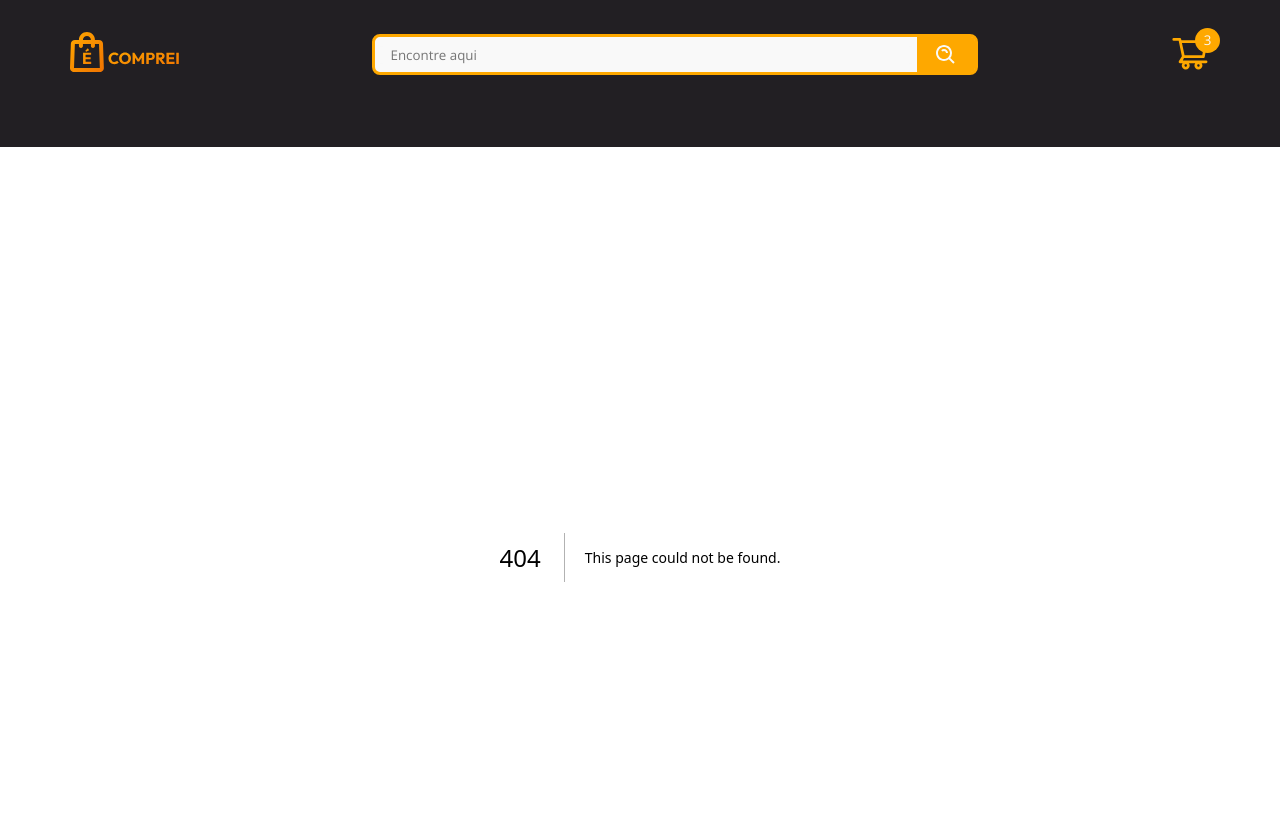
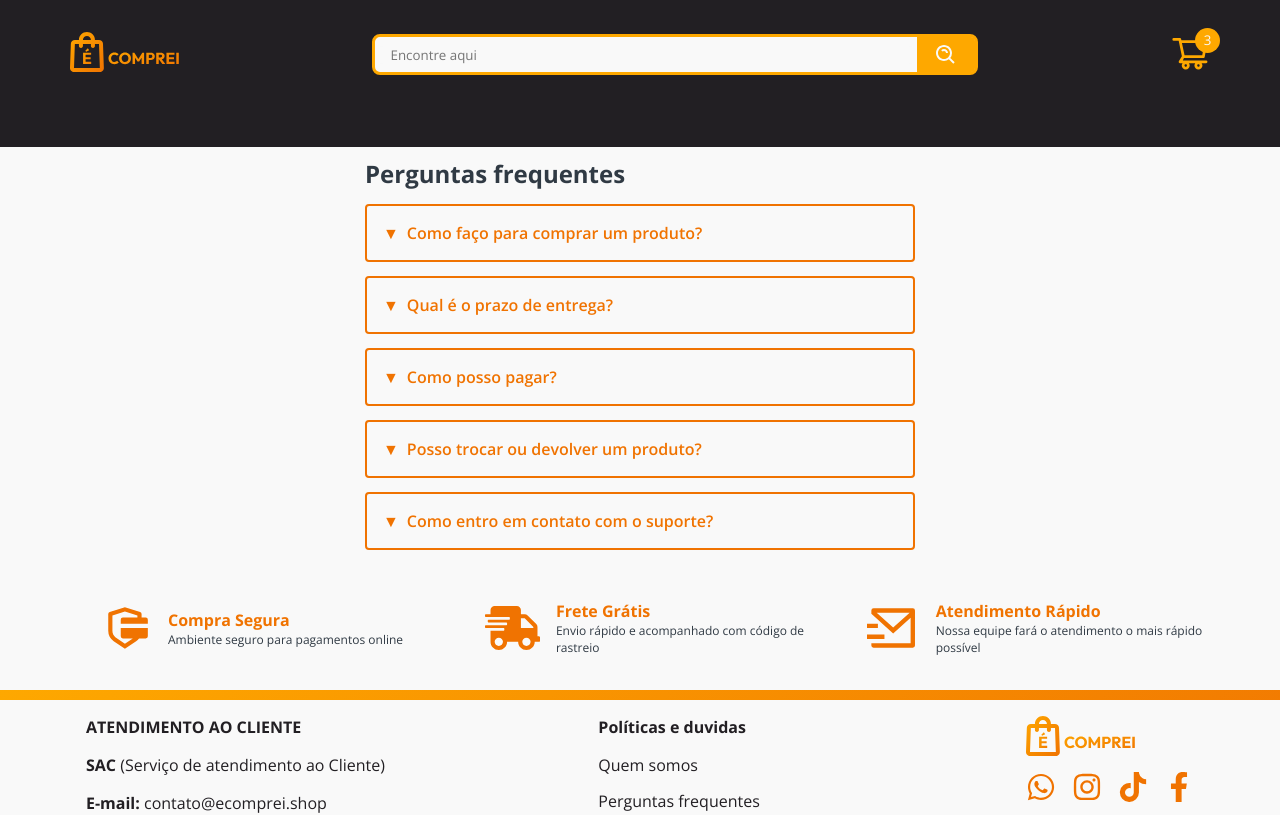
Before and after one commit to jeffersontk/ecomprei-front, a Next.js app: page /faq in a window 1280 px wide. Before the commit this address had no page. Shown: the top 815 px of the page. Built offline with nearby package versions, Linux system fonts and the light colour scheme.

Commit message:
pagina de faq

```diff
--- a/src/components/Footer/Footer.ts
+++ b/src/components/Footer/Footer.ts
@@ -23,13 +23,13 @@ export const Section = styled('section', {
         display: 'flex',
         flexDirection: 'row',
         justifyContent: 'space-between',
+        alignItems: 'flex-start'
       }
     }
   }
 })
 
 export const Sac = styled('div', {
-  marginTop: '1rem',
   maxWidth: '650px',
   display: 'flex',
   flexDirection: 'column',
--- a/src/components/Footer/index.tsx
+++ b/src/components/Footer/index.tsx
@@ -28,9 +28,6 @@ const Footer: React.FC = () => {
             </li>
             <li>
               <Link href="/faq">Perguntas frequentes</Link>
-            </li>
-            <li>
-              <Link href="#">Informações de entrega</Link>
             </li>
             <li>
               <Link href="#">Termos de uso e privacidade</Link>
--- a/src/pages/_app.tsx
+++ b/src/pages/_app.tsx
@@ -25,21 +25,21 @@ export default function App({ Component, pageProps, router }: AppProps) {
 
         <InformativeContainer render={{"@initial": 'mobile', "@bp2": "desktop"}}>
           <div className='informative'>
-            <RiSecurePaymentFill  size={75}/>
+            <RiSecurePaymentFill  size={50}/>
             <div className='informativeText'>
               <strong>Compra Segura</strong>
               <span>Ambiente seguro para pagamentos online</span>
             </div>
           </div>
           <div className='informative'>
-            <FaShippingFast  size={75}/>
+            <FaShippingFast  size={60}/>
             <div className='informativeText'>
               <strong>Frete Grátis</strong>
               <span>Envio rápido e acompanhado com código de rastreio</span>
             </div>
           </div>
           <div className='informative'>
-            <RiMailSendLine  size={75}/>
+            <RiMailSendLine  size={60}/>
             <div className='informativeText'>
               <strong>Atendimento Rápido</strong>
               <span>Nossa equipe fará o atendimento o mais rápido possível</span>
--- /dev/null
+++ b/src/pages/faq.tsx
@@ -0,0 +1,50 @@
+import React from 'react';
+import { FaqSection } from '../styles/pages/Faq';
+
+export default function Faq(){
+  return (
+    <FaqSection>
+      <h1>Perguntas frequentes</h1>
+
+      <details>
+        <summary>
+          Como faço para comprar um produto?
+        </summary>
+        <p>   Você pode navegar pelo nosso site, escolher o produto desejado e adicioná-lo ao carrinho de compras. Em seguida, siga as instruções para finalizar a compra.</p>
+      </details>
+
+        <details>
+          <summary>
+          Qual é o prazo de entrega?
+          </summary>
+          <p>
+           O prazo de entrega varia de acordo com a sua localização e o produto escolhido. As informações de prazo de entrega estão disponíveis na página de detalhes do produto.
+          </p>
+        </details>
+        <details>
+          <summary>
+            Como posso pagar?
+          </summary>
+          <p>
+             Aceitamos pagamentos via cartão de crédito, boleto bancário e transferência bancária.
+          </p>
+        </details>
+        <details>
+          <summary>
+            Posso trocar ou devolver um produto?
+          </summary>
+          <p>
+             Sim, você pode trocar ou devolver um produto desde que ele esteja em perfeitas condições e dentro do prazo estipulado em nossa política de trocas e devoluções.
+          </p>
+        </details>
+        <details>
+          <summary>
+          Como entro em contato com o suporte?
+          </summary>
+          <p>
+             Você pode entrar em contato conosco enviando um e-mail para o nosso endereço de e-mail de suporte. Também oferecemos suporte por telefone durante horário comercial.
+          </p>
+        </details>
+    </FaqSection>
+  );
+}
--- a/src/pages/sobre.tsx
+++ b/src/pages/sobre.tsx
@@ -10,7 +10,7 @@ export default function Sobre(){
         <h4><strong>Nosso Negócio</strong></h4>
         <p>O “É comprei” é uma loja online que visa buscar produtos importados que são tendencias no Brasil por um melhor preço! </p>
         <h4><strong>Nossa Missão</strong></h4>
-        <p>Contribuir para que bens, até então, acessíveis a uma parcela do público nacional pudesse chegar a todos os brasileiros. Não se trata apenas de consumo, mas da transformação de vidas por meio do acesso a esses produtos.</p>
+        <p>Contribuir para que bens, até então, acessíveis a uma parcela do público nacional pudesse chegar a todos os brasileiros. Não se trata apenas de consumo, mas da transformação de vidas por meio do acesso a esses produtos. </p>
         <h4><strong>Nossos Valores</strong></h4>
         <p>Inclusão, transparência, acessibilidade e qualidade.</p>
       </AboutContent>
--- /dev/null
+++ b/src/styles/pages/Faq.ts
@@ -0,0 +1,47 @@
+import { styled } from '..';
+export const FaqSection = styled('section', {
+  maxWidth: '550px',
+  width: '90%',
+  display: 'flex',
+  flexDirection: 'column',
+  gap: '0.875rem',
+  marginBottom: '1rem',
+
+
+  h1: {
+    color: '$graphite'
+  },
+  details:{
+    outline: 'none',
+    borderColor: '$orange500',
+    borderStyle: 'solid',
+    borderWidth: '2px',
+    padding: '1rem',
+    borderRadius: '4px',
+
+    summary: {
+      listStyle: 'none',
+      fontWeight: 600,
+      color: '$orange500',
+      cursor: 'pointer'
+    },
+    p:{
+      marginTop: '1rem',
+      color: '$graphite'
+    }
+  },
+
+  'details summary::before': {
+    content: "▼",
+    paddingRight: '0.5em',
+    color: '$orange500'
+    /* you can style it however you want, use background-image for example */
+  },
+
+  /* By using [open] we can define different styles when the disclosure widget is open */
+  'details[open] summary::before': {
+    content: "▲",
+    paddingRight: '0.5em',
+    color: '$orange500'
+  }
+})
--- a/src/styles/pages/about.ts
+++ b/src/styles/pages/about.ts
@@ -5,4 +5,5 @@ export const AboutContent = styled('div', {
   flexDirection: 'column',
   gap: '0.875rem',
   marginBottom: '1rem',
+  marginLeft: '1rem'
 })
--- a/src/styles/pages/app.ts
+++ b/src/styles/pages/app.ts
@@ -81,6 +81,9 @@ export const InformativeContainer = styled('section', {
         '.informative': {
           marginLeft: '2rem',
           width: '80%',
+          display: 'flex',
+          alignItems: 'center',
+          gap: '1rem',
         }
       },
       desktop: {
--- a/src/styles/pages/checkout.ts
+++ b/src/styles/pages/checkout.ts
@@ -118,6 +118,7 @@ export const CardCheckoutContainer = styled('div', {
   borderRadius: '8px',
   boxShadow: '0px 4px 4px rgba(0, 0, 0, 0.25)',
   background: '$white',
+
 }, {
   variants: {
     render: {
```
